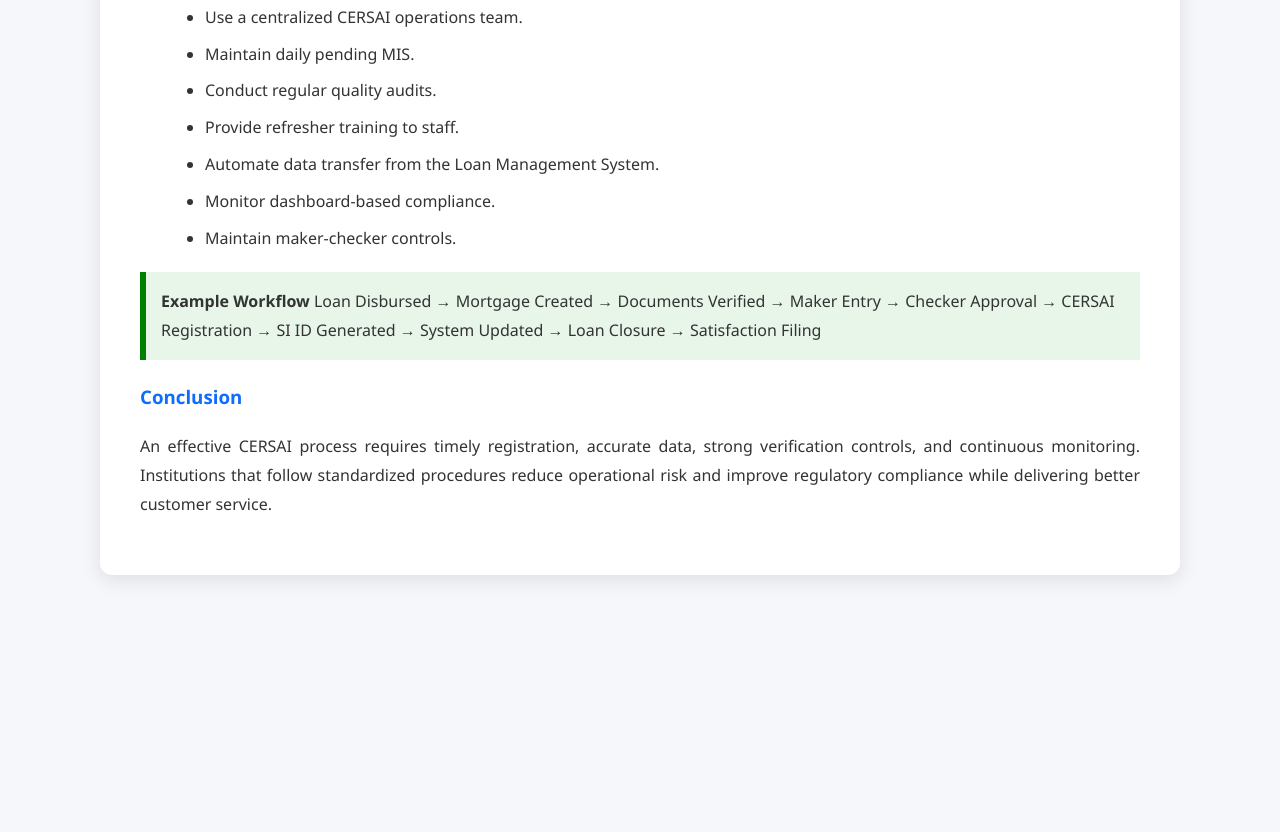
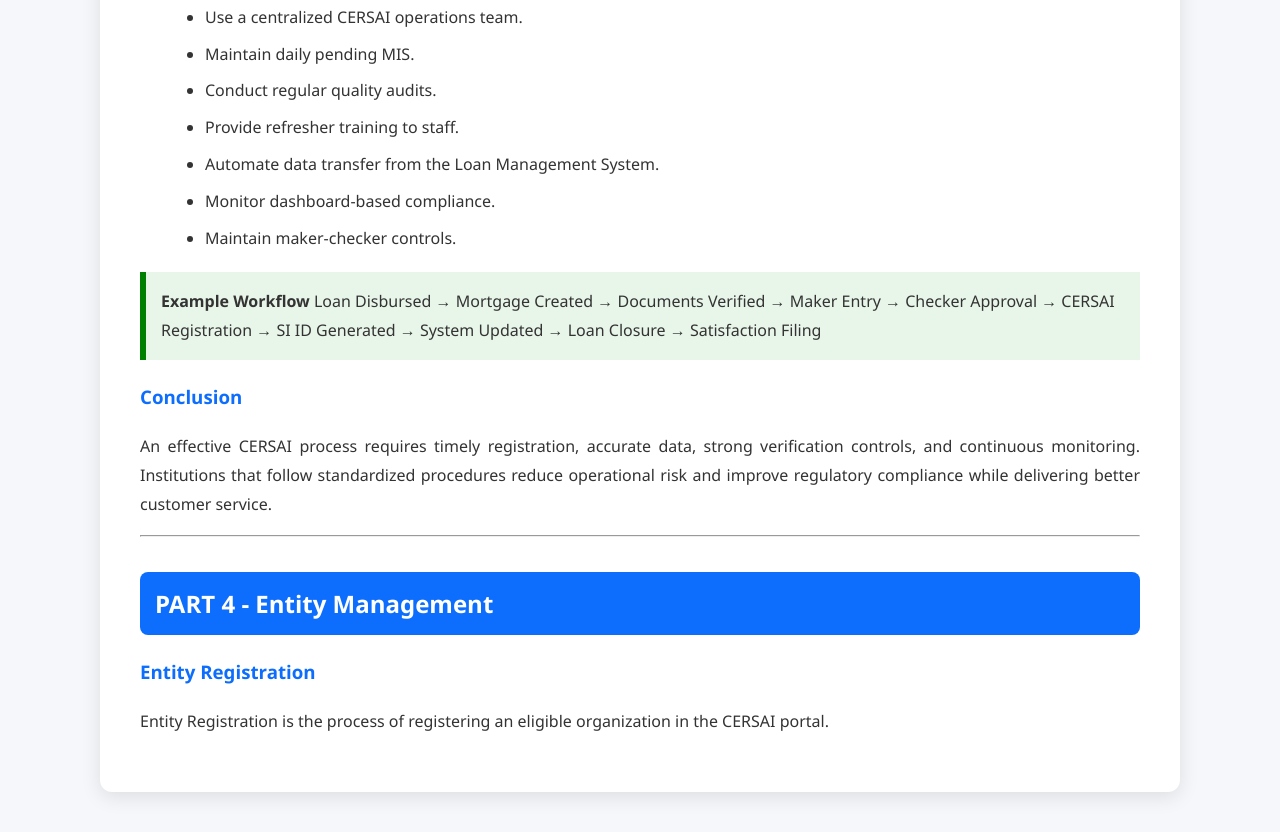
Before and after one commit to Raajaa98847/Cersai-guide, a plain HTML site: page index.html in a window 1280 px wide. Shown: the part 5301-6133 px from the top of the page. Before the commit the page ends 5916 px from the top, so only its background shows below. Drawn offline with Linux system fonts and the light colour scheme.

Commit message:
Update index.html

```diff
--- a/index.html
+++ b/index.html
@@ -416,6 +416,16 @@ strong verification controls, and continuous monitoring. Institutions that
 follow standardized procedures reduce operational risk and improve regulatory
 compliance while delivering better customer service.
 </p>
+<hr>
+
+<h2>PART 4 - Entity Management</h2>
+
+<h3>Entity Registration</h3>
+
+<p>
+Entity Registration is the process of registering an eligible organization in the CERSAI portal.
+</p>
+
 </div>
 
 </body>
```
